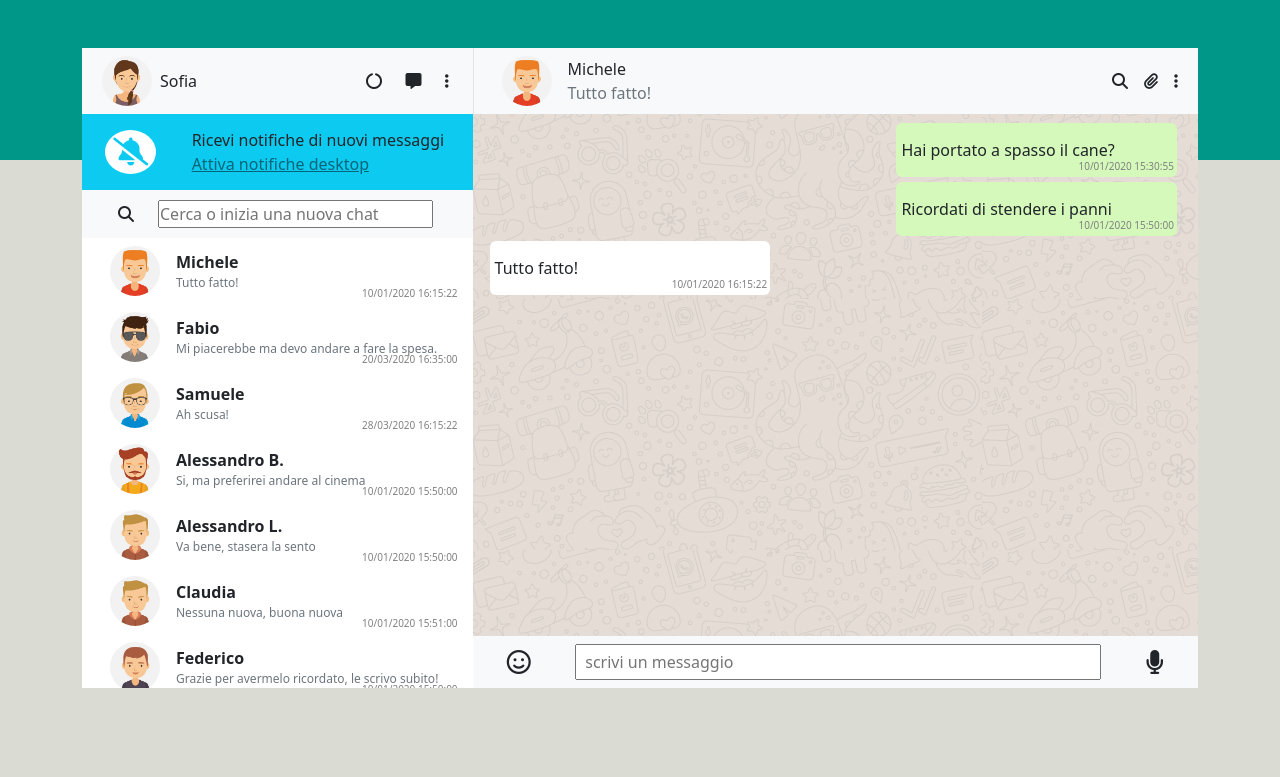
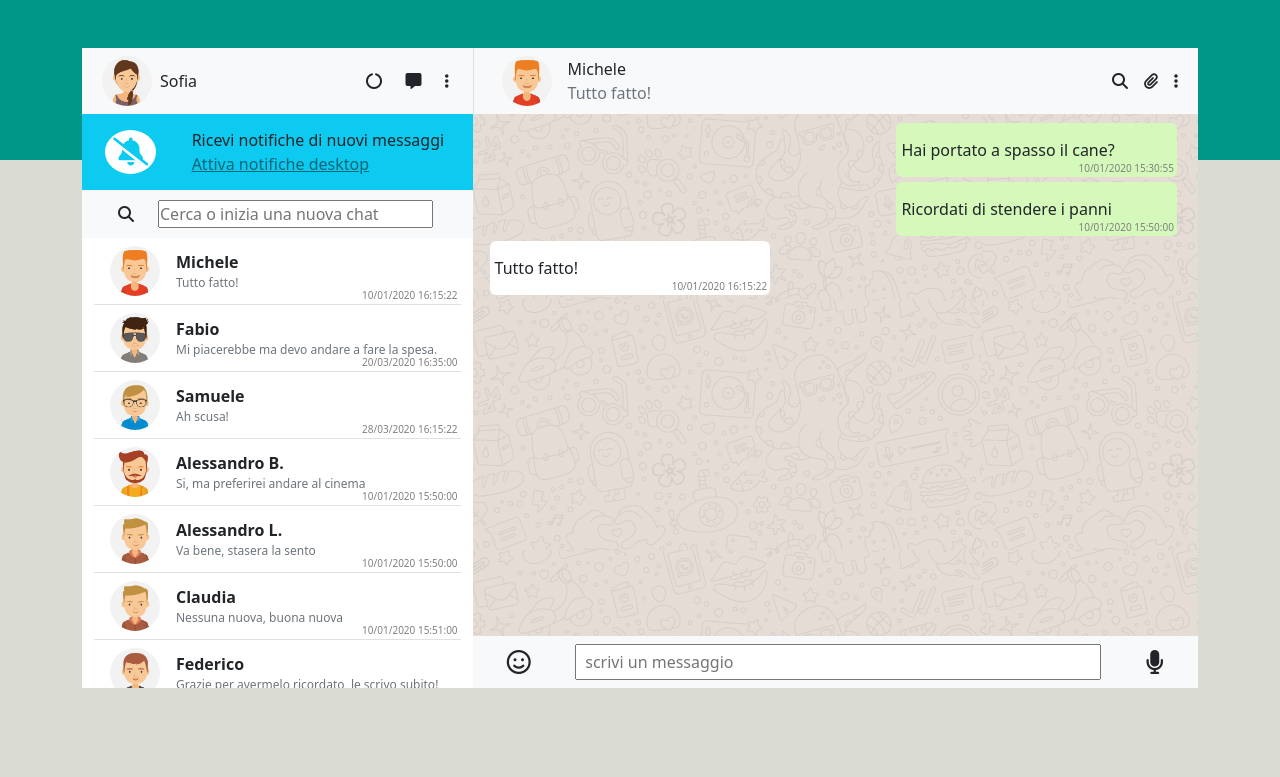
Before and after one commit to niccoloruberti/vue-boolzapp, a plain HTML site: page index.html in a window 1280 px wide. Drawn offline with nearby package versions, Linux system fonts and the light colour scheme.

Commit message:
Milestone 4 - completata

```diff
--- a/css/style.css
+++ b/css/style.css
@@ -30,6 +30,11 @@ body {
 
 .white-circle {
     border-radius: 50%;
+    background-color: white;
+}
+
+.elenco-chat {
+    height: 100%;
     background-color: white;
 }
 
@@ -77,5 +82,5 @@ body {
     color: grey;
     position: absolute;
     right: 3px;
-    bottom: 3px;
+    bottom: 1px;
 }
--- a/index.html
+++ b/index.html
@@ -52,7 +52,7 @@
                             <div class="col-12">
                                 <div class="content search-bar py-2">
                                     <i class="fas fa-search mx-3 p-2"></i>
-                                    <input class="w-75" type="text" placeholder="Cerca o inizia una nuova chat">
+                                    <input class="w-75" type="text" v-model="searchChat" placeholder="Cerca o inizia una nuova chat">
                                 </div>
                             </div>
                         </div>
@@ -61,7 +61,7 @@
                             <div class="col-12">
                                 <div class="row bg-white anteprima-chat" v-for="(elem, index) in contacts" @click="setActiveChat(index)">
                                     <div class="col-12">
-                                        <div class="content py-2 d-flex  position-relative">
+                                        <div v-if="searchChat == '' || elem.name.toLowerCase().includes(searchChat.toLowerCase())" class="content py-2 d-flex  position-relative border-bottom">
                                             <img class="img-user mx-3" :src="elem.avatar" alt="avatar">
                                             <div class="d-flex flex-column justify-content-center align-items-start">
                                                 <span class="nome fw-bold">{{elem.name}}</span>
--- a/js/script.js
+++ b/js/script.js
@@ -5,6 +5,7 @@ const { createApp } = Vue;
 createApp({
   data() {
     return {
+        searchChat: '',
         newMessage: '',
         activeChat: 0,
         contacts: [
@@ -197,7 +198,6 @@ methods: {
             message: 'Ok',
             status: 'received'
         };
-        console.log(obj)
         this.contacts[activeChat].messages.push(obj);
     }
 }
```
Also changed, not shown: 1 other file.
